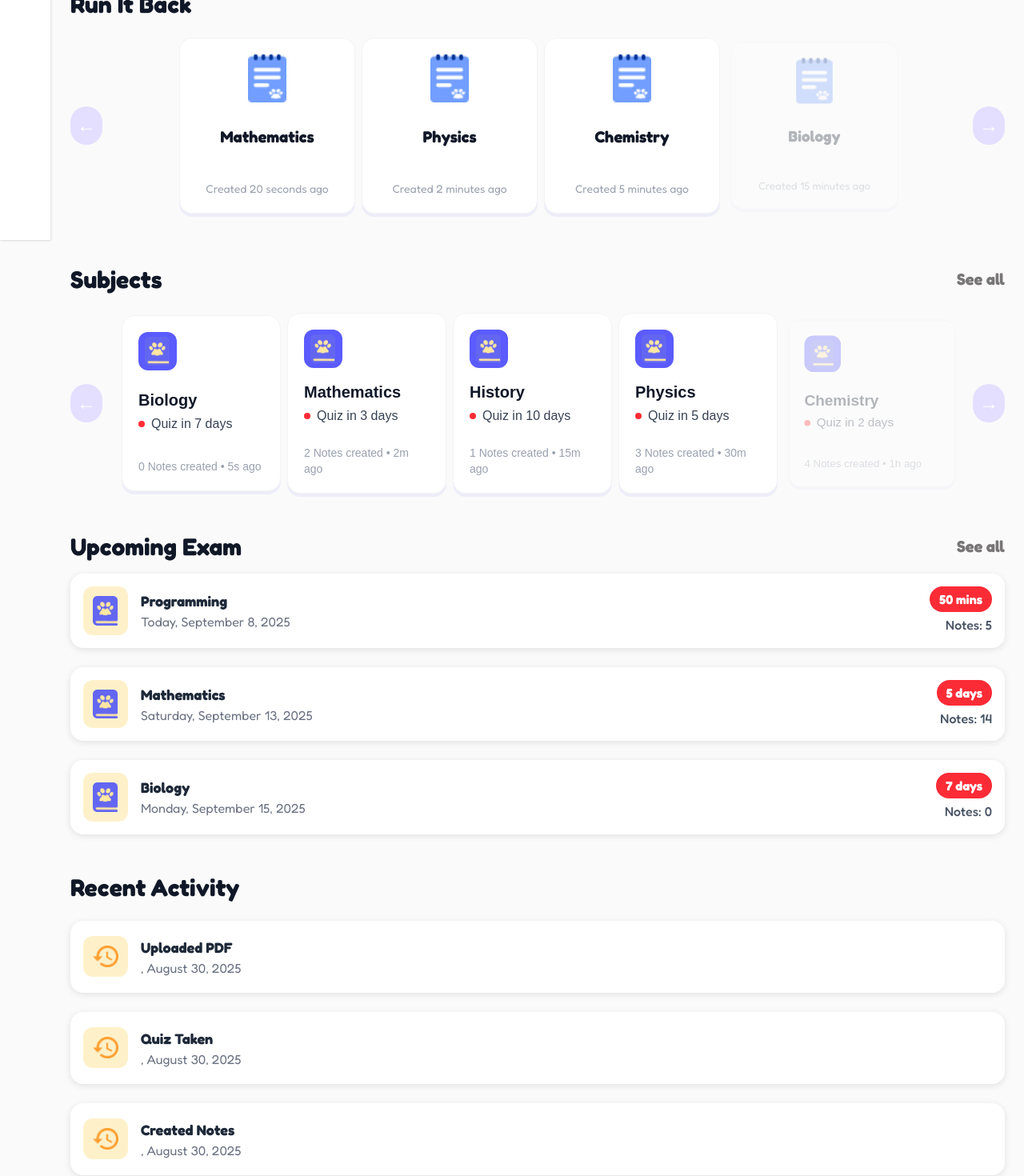
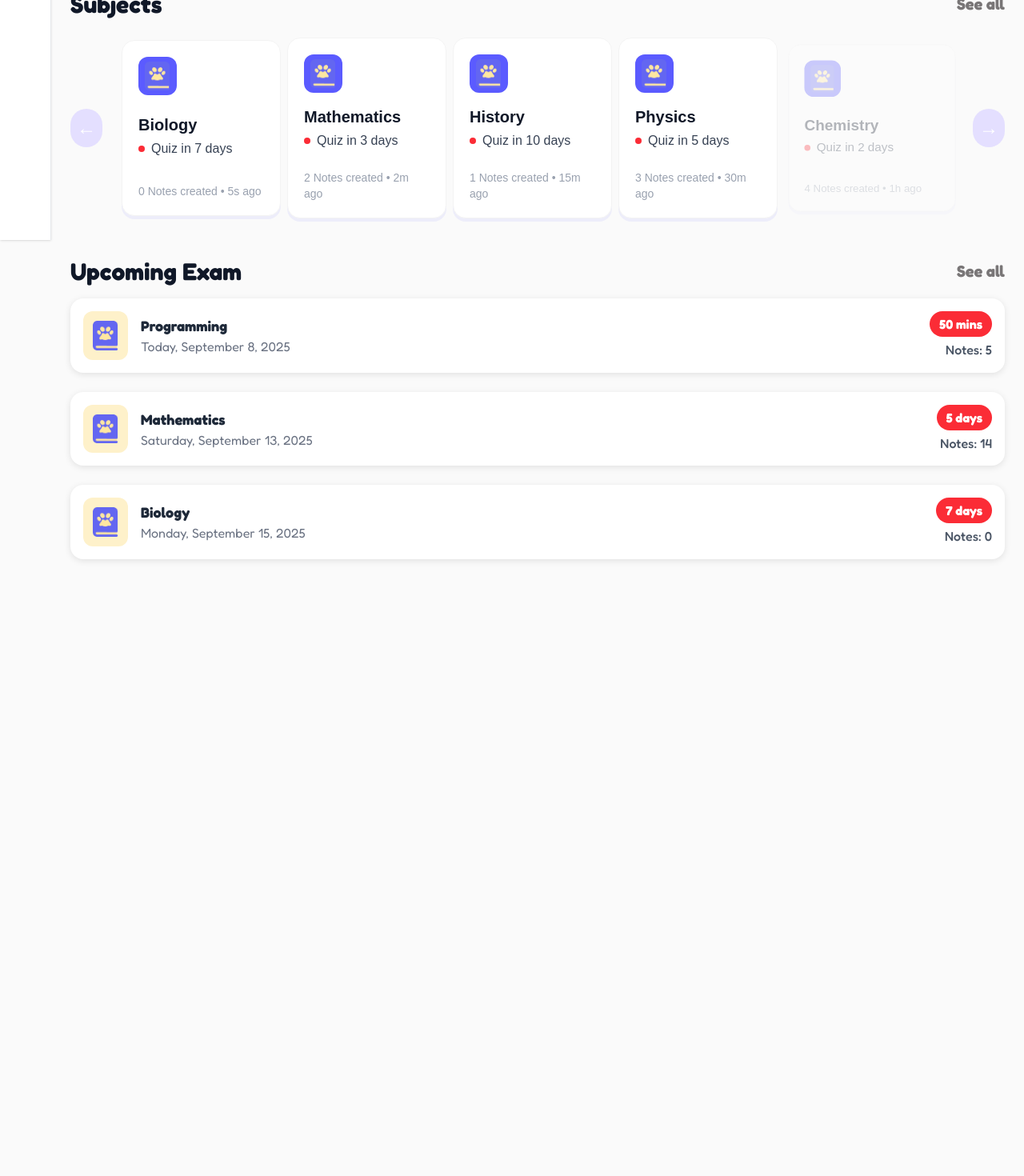
Before and after one commit to rdeniele/wisker-web, a Next.js app: page /dashboard in a window 1280 px wide. Shown: the part 500-1970 px from the top of the page at 80% size. After the commit the page ends 1223 px from the top, so only its background shows below. Built offline with nearby package versions, Linux system fonts and the light colour scheme.

Commit message:
feat: clean up DashboardPage layout and remove unused components; enhance SubjectsPage styling

```diff
--- a/src/app/(authenticated)/dashboard/page.tsx
+++ b/src/app/(authenticated)/dashboard/page.tsx
@@ -1,8 +1,6 @@
 import Subjects from "./components/Subjects/Subjects";
 import UpcomingExam from "./components/UpcomingExam/UpcomingExam";
 import CombineBanners from "./components/DashboardBanners/CombineBanners";
-import NoteHistory from "./components/SubjectHistory/NoteHistory";
-import RecentActivity from "./components/RecentActivity/RecentAcitivty";
 
 function DashboardPage() {
   return (
@@ -10,11 +8,6 @@ function DashboardPage() {
       <div className="mb-10">
         <CombineBanners />
       </div>
-          {/* New section for subject history */}
-          <div className="mt-12">
-            <NoteHistory />
-          </div>
-          <div className="mt-16">
       {/* Subjects section */}
       <div className="mt-12">
         <Subjects />
@@ -23,10 +16,6 @@ function DashboardPage() {
       <div className="mt-12">
         <UpcomingExam />
       </div>
-            <div className="mt-12">
-              <RecentActivity />
-            </div>
-          </div>
     </div>
   );
 }
--- a/src/app/(authenticated)/subjects/page.tsx
+++ b/src/app/(authenticated)/subjects/page.tsx
@@ -35,7 +35,7 @@ function SubjectsPage() {
             {/* Card header */}
             <div className="flex items-start justify-between p-4 sm:p-6 pb-2 gap-2">
               <div className="flex-1 min-w-0">
-                <div className="text-xl sm:text-2xl font-extrabold text-gray-900 font-fredoka mb-1 break-words">
+                <div className="text-xl sm:text-2xl font-extrabold text-gray-900 font-fredoka mb-1 wrap-break-word">
                   {subject.name}
                 </div>
                 <div className="text-gray-500 text-xs sm:text-sm font-medium">
@@ -47,7 +47,7 @@ function SubjectsPage() {
                 alt="cat reading"
                 width={80}
                 height={80}
-                className="w-16 h-16 sm:w-20 sm:h-20 object-contain -mt-4 sm:-mt-6 -mr-1 sm:-mr-2 flex-shrink-0"
+                className="w-16 h-16 sm:w-20 sm:h-20 object-contain -mt-4 sm:-mt-6 -mr-1 sm:-mr-2 shrink-0"
                 draggable={false}
               />
               <div className="absolute top-3 sm:top-4 right-3 sm:right-4">
```
Lines whose indentation alone changed are shown as unchanged.
